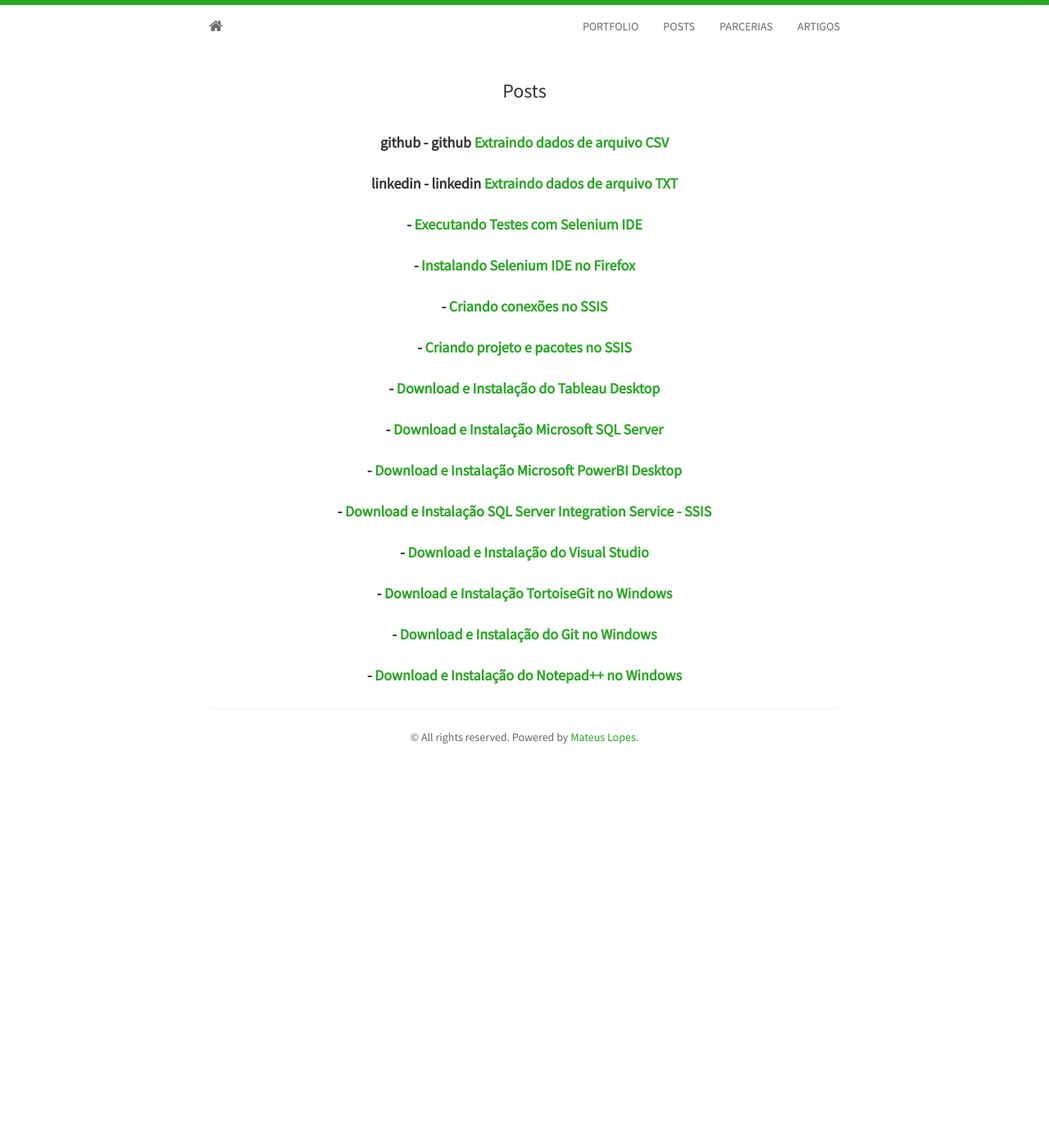
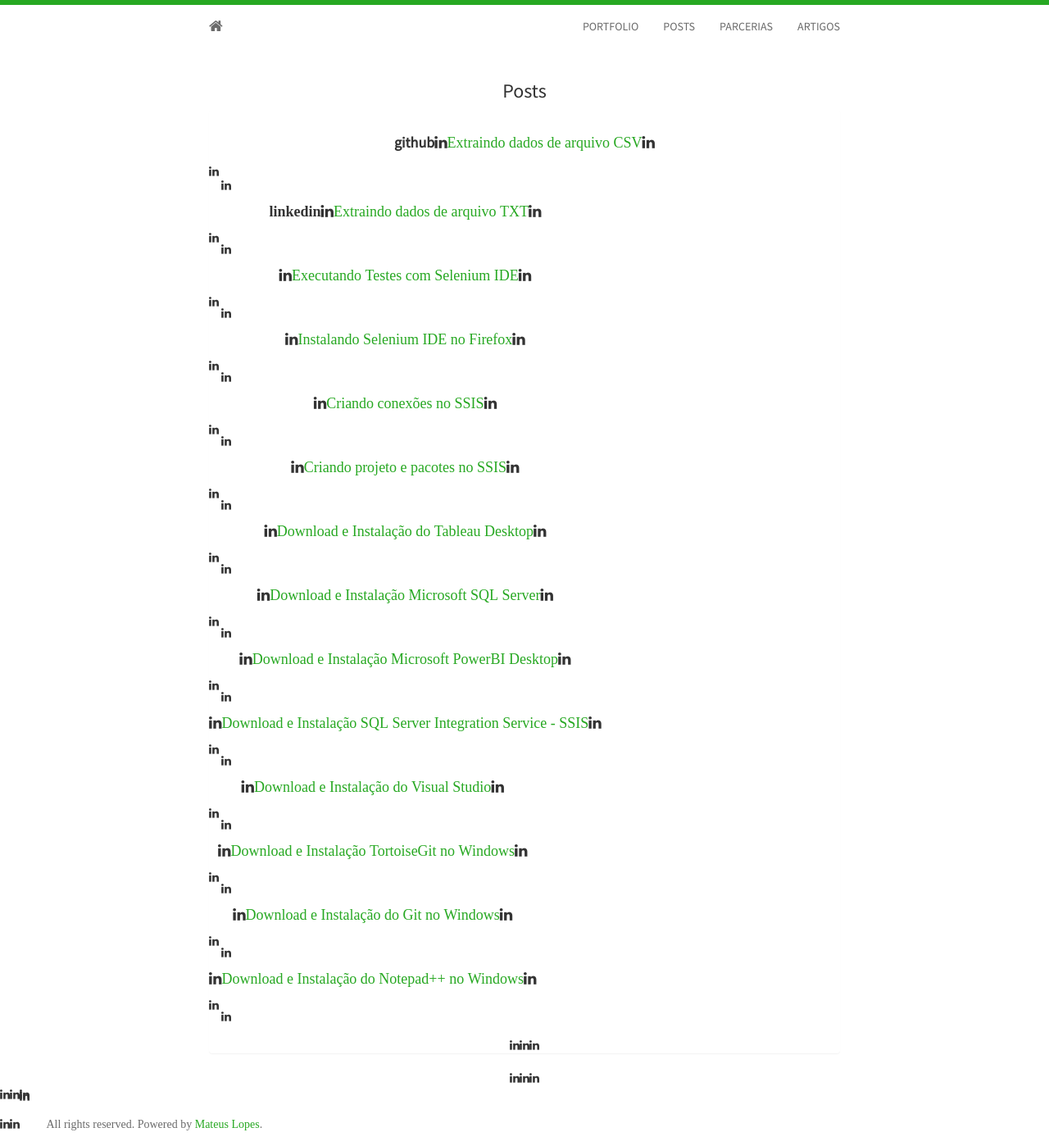
Before and after one commit to mateusbtlopes/mateusbtlopes.github.io, a Jekyll site: the page built from posts.html, in a window 1280 px wide. Shown: the whole page at 82% size. Built offline with Jekyll 4.4.1, drawn with Linux system fonts in a browser that asks for light colours; nearby versions of some CDN libraries; before the commit the page ends 934 px from its top, so only the background shows below that.

Commit message:
Update posts.html

```diff
--- a/posts.html
+++ b/posts.html
@@ -18,7 +18,7 @@
 						<strong><i class="fa fa-linkedin">&nbsp;&nbsp;</i><a href="{{ site.baseurl }}{{ post.url }}">{{ post.title }}</a></strong>
 						{% endif %}
 						{% if my_string != linkedin or my_string != 'github'%}
-						<strong>{{ my_string }} - {{ post.categories }} <a href="{{ site.baseurl }}{{ post.url }}">{{ post.title }}</a></strong>
+						<strong>{{ my_string }}<i class="fa fa-linkedin"><a href="{{ site.baseurl }}{{ post.url }}">{{ post.title }}</a></strong>
 						{% endif %}
 					</h5>
 				</div>
```
